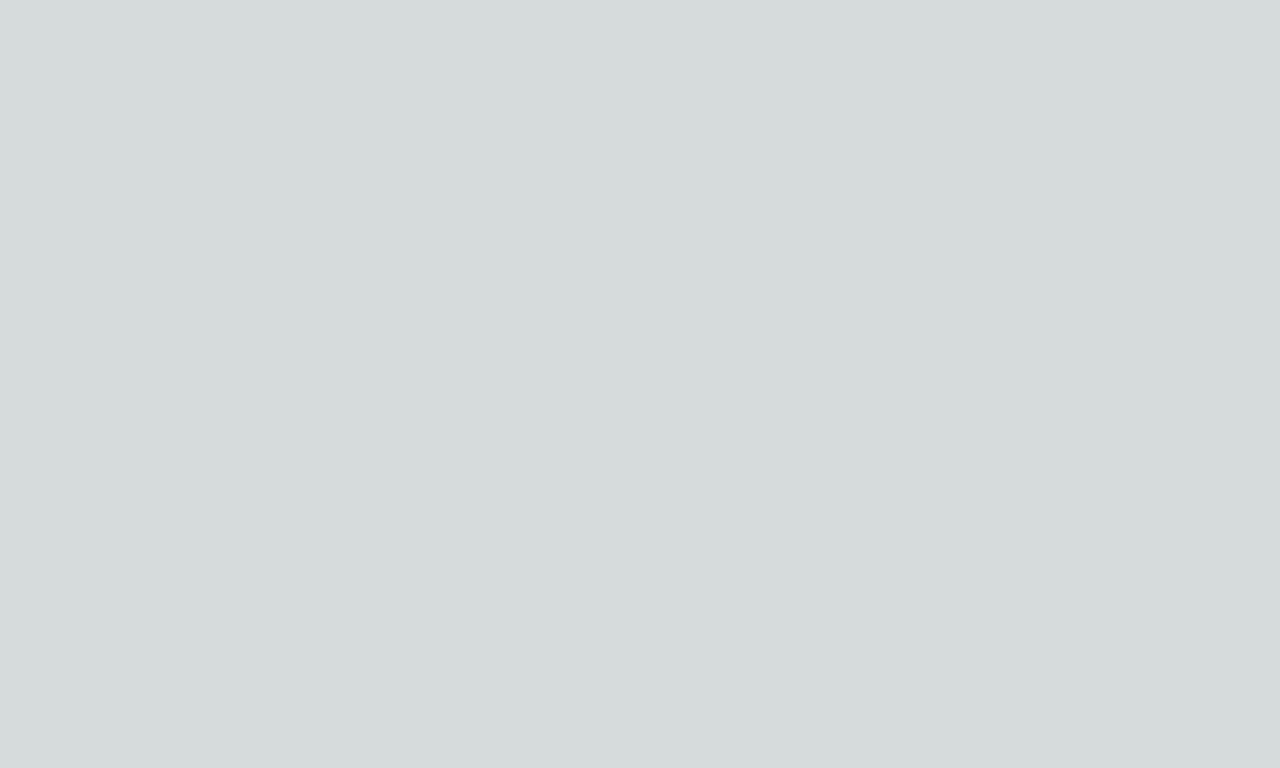
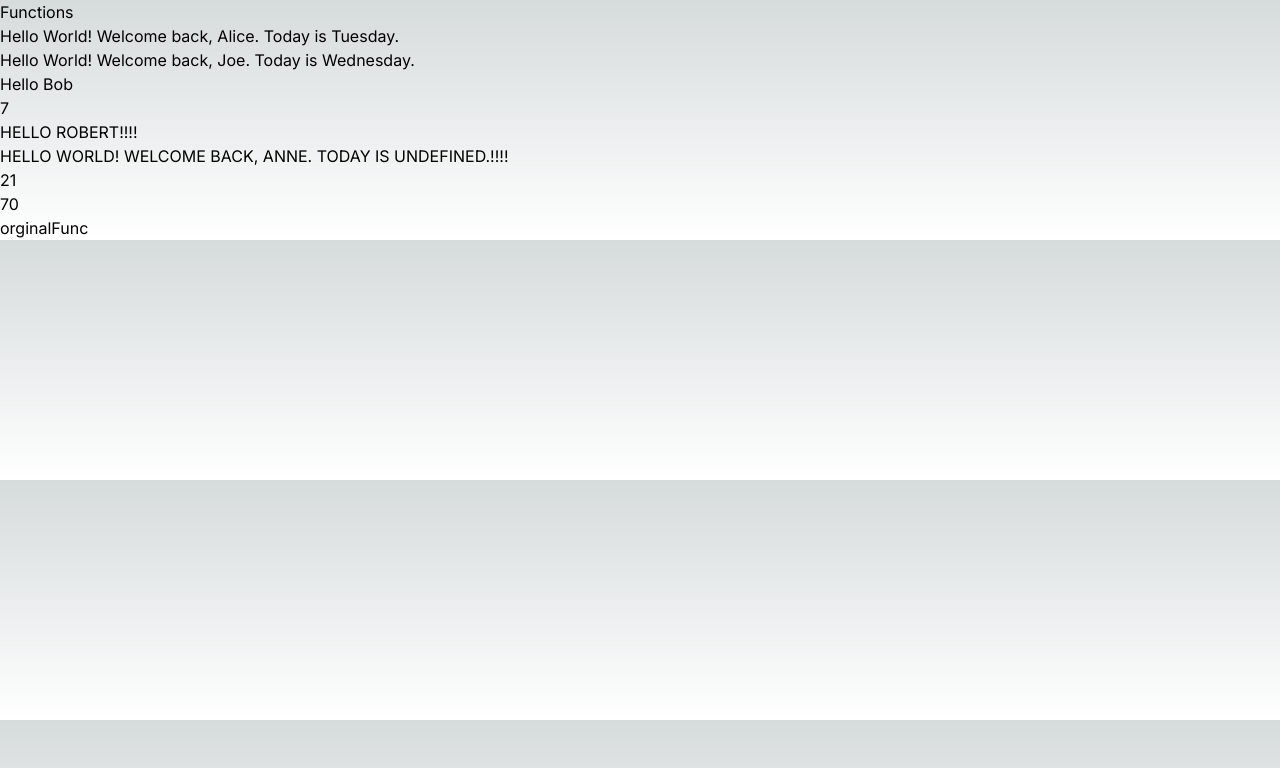
Before and after one commit to biancadomix/cprg306-assignments, a Next.js app: page /week-4/functions in a window 1280 px wide. Shown: the top 768 px of the page. Built offline with nearby package versions, Linux system fonts and the light colour scheme.

Commit message:
updated week 4

```diff
--- a/app/week-4/counter/counter.js
+++ b/app/week-4/counter/counter.js
@@ -3,9 +3,10 @@
 export default function Counter({currentCount, incrementCountFunction}){
 
     return (
-        <div className="bg-slate-300 p-s">
-            <h1 className="text-2x1">Increment Counter</h1>
-            <p className="text-1g"> Counter: {currentCount}</p>
+        <div className="bg-slate-300 p-5">
+            <h1 className="text-2xl">Increment Counter</h1>
+            <p className="text-lg">Counter: {currentCount}</p>
+            <button onClick={incrementCountFunction} className="bg-blue-400 hover:bg-blue-700 active:bg-yellow-300 rounded text-white mt-5 px-4 py-2">Increment!</button>
         </div>
     )
 }
--- a/app/week-4/counter/page.js
+++ b/app/week-4/counter/page.js
@@ -1,16 +1,26 @@
-"use Client"
+"use client"
 
 import { useState } from "react";
-import counter from "./counter";
+import Counter from "./counter";
+export default function CounterPage() {
 
-export default function CounterPage () {
-
-    const [ counter, setCounter ] = useState (0);
-    // const [timeCheck, setTimeCheck] = useState("");
+    const [counter, setCounter] = useState(0);
+    const [timeCheck, setTimeCheck] = useState("");
 
 
     const incrementCounter = () => {
         let currentCount = counter;
-        setCounter (currentCount + 1);
+        setCounter(currentCount + 1);
+        setTimeCheck("new time");
+        // counter = counter + 1; // don't do this
     }
+
+
+    return(
+        <main className="p-10">
+            {/* <p>{counter}</p>
+            <button onClick={incrementCounter}>Increment</button> */}
+            <Counter currentCount={counter} incrementCountFunction={incrementCounter} />
+        </main>
+    )
 }
--- a/app/week-4/functions/page.js
+++ b/app/week-4/functions/page.js
@@ -2,8 +2,46 @@
 
 export default function Page(){
 
-    function helloworld(username,dayofweek){
-        //return "Hello World! Welcome back," + username = " Today is" + dayofweek
-        return `Hello World! Welcome back, ${username}, Today is $(dayofweek)`;
+    function helloWorld(username, dayOfWeek){
+        // return "Hello World! Welcome back, " + username + ". Today is " + dayOfWeek;
+        return `Hello World! Welcome back, ${username}. Today is ${dayOfWeek}.`;
     }
+
+    const helloWorld2 = (username, dayOfWeek) => {
+        return `Hello World! Welcome back, ${username}. Today is ${dayOfWeek}.`;
+    }
+
+    const helloWorld3 = (username) => `Hello ${username}`;
+    const helloMath = (a,b) => a + b;
+
+    const louder = (textFunc, username) => {
+        // check to make sure the incoming argument is a function
+        const thisText = textFunc(username);
+        return `${thisText.toUpperCase()}!!!!`;
+    }
+
+    const multiplyBy = (num1) => {
+        return (num2) => num1 * num2;
+    }
+
+    const multiplyByThree = multiplyBy(3);
+    const multiplyByTen = multiplyBy(10);
+
+    const orginalFunc = (num) => {return num + 2};
+    const newFunc = orginalFunc;
+
+    return(
+        <main>
+            <h1>Functions</h1>
+            <p>{helloWorld("Alice", "Tuesday")}</p>
+            <p>{helloWorld2("Joe", "Wednesday")}</p>
+            <p>{helloWorld3("Bob")}</p>
+            <p>{helloMath(3,4)}</p>
+            <p>{louder(helloWorld3, "Robert")}</p>
+            <p>{louder(helloWorld2, "Anne")}</p>
+            <p>{multiplyByThree(7)}</p>
+            <p>{multiplyByTen(7)}</p>
+            <p>{newFunc.name}</p>
+        </main>
+    );
 }
--- a/app/week-4/managed_form/page.js
+++ b/app/week-4/managed_form/page.js
@@ -0,0 +1,11 @@
+import DogForm from "./dog_form";
+
+
+export default function ManagedFormPage(){
+    return(
+        <main>
+            <h1>Add Dog for Adoption</h1>
+            <DogForm />
+        </main>
+    );
+}
```
